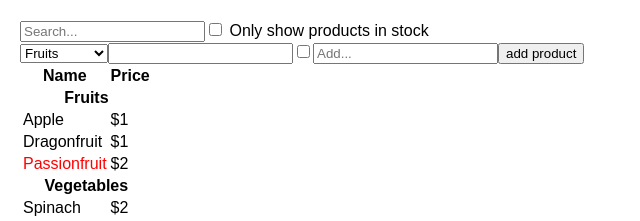
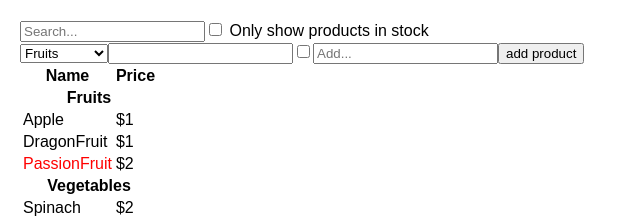
Before and after one commit to IchikaCoding/react-practice, a React (Vite) app: page / in a window 1280 px wide. Shown: the top 221 px of the page, without its empty margins (0-640 px from the left). Built offline with nearby package versions, Linux system fonts and the light colour scheme.

Commit message:
fix(App-v2): 商品を追加したときの表示の並び順がきれいになるように修正

```diff
--- a/src/App-v2.jsx
+++ b/src/App-v2.jsx
@@ -2,12 +2,42 @@ import { useState } from "react";
 
 // モックデータ
 const PRODUCTS = [
-  { category: "Fruits", price: "$1", stocked: true, name: "Apple" },
-  { category: "Fruits", price: "$1", stocked: true, name: "Dragonfruit" },
-  { category: "Fruits", price: "$2", stocked: false, name: "Passionfruit" },
-  { category: "Vegetables", price: "$2", stocked: true, name: "Spinach" },
-  { category: "Vegetables", price: "$4", stocked: false, name: "Pumpkin" },
-  { category: "Vegetables", price: "$1", stocked: true, name: "Peas" },
+  { id: "p1", category: "Fruits", price: "$1", stocked: true, name: "Apple" },
+  {
+    id: "p2",
+    category: "Fruits",
+    price: "$1",
+    stocked: true,
+    name: "DragonFruit",
+  },
+  {
+    id: "p3",
+    category: "Fruits",
+    price: "$2",
+    stocked: false,
+    name: "PassionFruit",
+  },
+  {
+    id: "p4",
+    category: "Vegetables",
+    price: "$2",
+    stocked: true,
+    name: "Spinach",
+  },
+  {
+    id: "p5",
+    category: "Vegetables",
+    price: "$4",
+    stocked: false,
+    name: "Pumpkin",
+  },
+  {
+    id: "p6",
+    category: "Vegetables",
+    price: "$1",
+    stocked: true,
+    name: "Peas",
+  },
 ];
 
 /**
@@ -23,6 +53,7 @@ export default function App() {
 /**
  * 検索テキストとチェックボックスの親コンポーネントだからstateはここで管理する
  * @typedef {Object} Product
+ * @property {string} id
  * @property {string} category
  * @property {string} price
  * @property {boolean} stocked
@@ -104,7 +135,7 @@ function SearchBar({
 function AddProductForm({ products, onProductsChange }) {
   // ローカルのstateを作成する
   // TODO: カテゴリの初期値ってfruitとか入れておくほうがいいのかな？
-  const [productCategory, onProductCategoryChange] = useState("");
+  const [productCategory, onProductCategoryChange] = useState("Fruits");
   const [productPrice, onProductPriceChange] = useState("");
   const [isProductStock, onIsProductStockChange] = useState(false);
   const [productName, onProductNameChange] = useState("");
@@ -114,11 +145,13 @@ function AddProductForm({ products, onProductsChange }) {
     // 再描画を防ぐ
     e.preventDefault();
     const newProduct = {
+      id: crypto.randomUUID(),
       category: productCategory,
       price: `$${productPrice}`,
       stocked: isProductStock,
       name: productName,
     };
+
     const newProducts = [...products, newProduct];
     onProductsChange(newProducts);
   }
@@ -136,6 +169,7 @@ function AddProductForm({ products, onProductsChange }) {
       >
         <option value="Fruits">Fruits</option>
         <option value="Vegetables">Vegetables</option>
+        <option value="Snacks">Snacks</option>
       </select>
       <input
         type="number"
@@ -167,6 +201,7 @@ function AddProductForm({ products, onProductsChange }) {
 /**
  * 商品を表示する部分の描画を担当しているコンポーネント
  * @typedef {Object} Product
+ * @property {string} id
  * @property {string} category
  * @property {string} price
  * @property {boolean} stocked
@@ -179,8 +214,13 @@ function ProductTable({ products, filterText, inStockOnly }) {
   const rows = [];
   // カテゴリが変わったことを判定するための変数
   let lastCategory = null;
+  // TODO: productsの手前でカテゴリ順に並び替えること
+  const newProducts = products.toSorted((a, b) =>
+    a.category.localeCompare(b.category),
+  );
+  console.log("newProducts", newProducts);
   // forEachは配列の要素一つずつに指定した処理をするメソッド
-  products.forEach((product) => {
+  newProducts.forEach((product) => {
     // 商品の名前を全部小文字にしたものと、検索したい文字として入力された小文字文字列が一致しない場合はリターンする処理
     // indexOf()は文字列と検索したい文字列が一致しなかったら-1を返すメソッド
     if (product.name.toLowerCase().indexOf(filterText.toLowerCase()) === -1) {
@@ -203,7 +243,7 @@ function ProductTable({ products, filterText, inStockOnly }) {
       );
     }
     // 商品を表示するためのコンポーネントを配列に追加
-    rows.push(<ProductRow product={product} key={product.name} />);
+    rows.push(<ProductRow product={product} key={product.id} />);
     lastCategory = product.category;
     console.log("lastCategory", lastCategory);
   });
```
